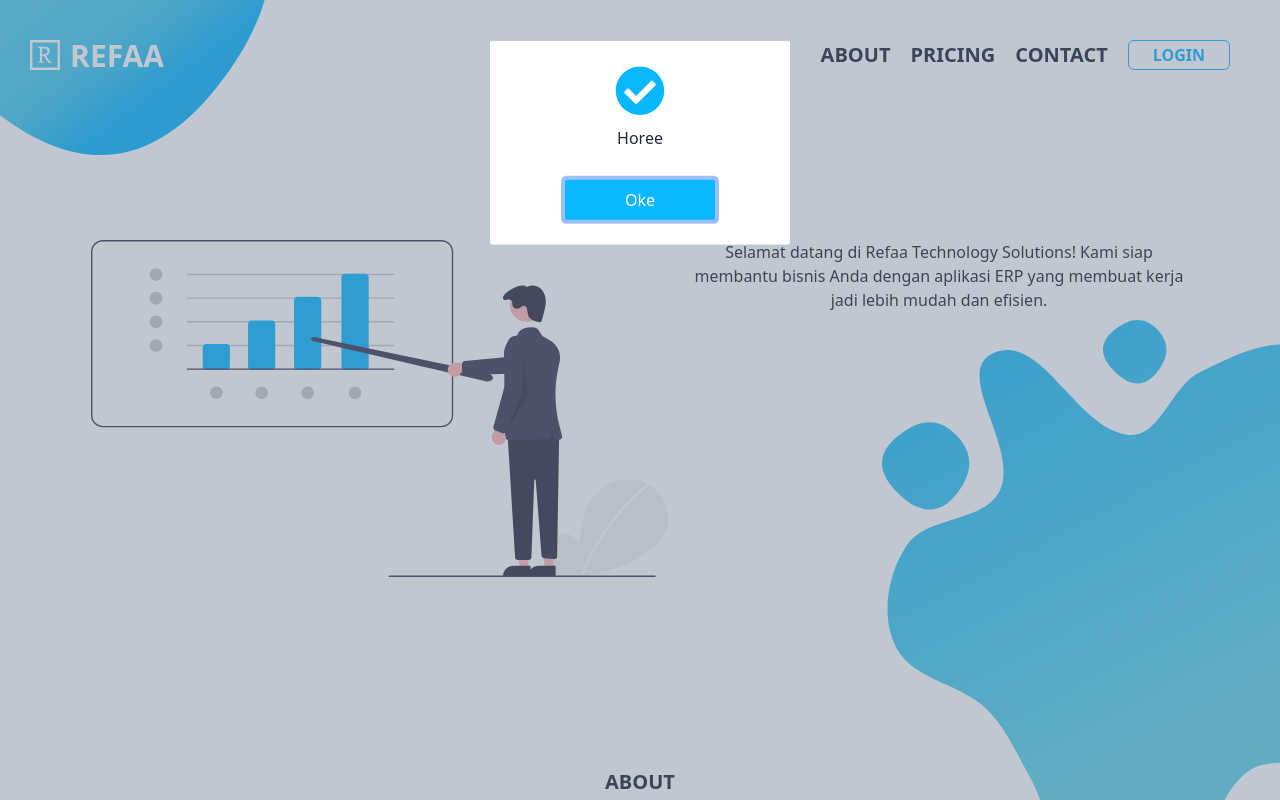
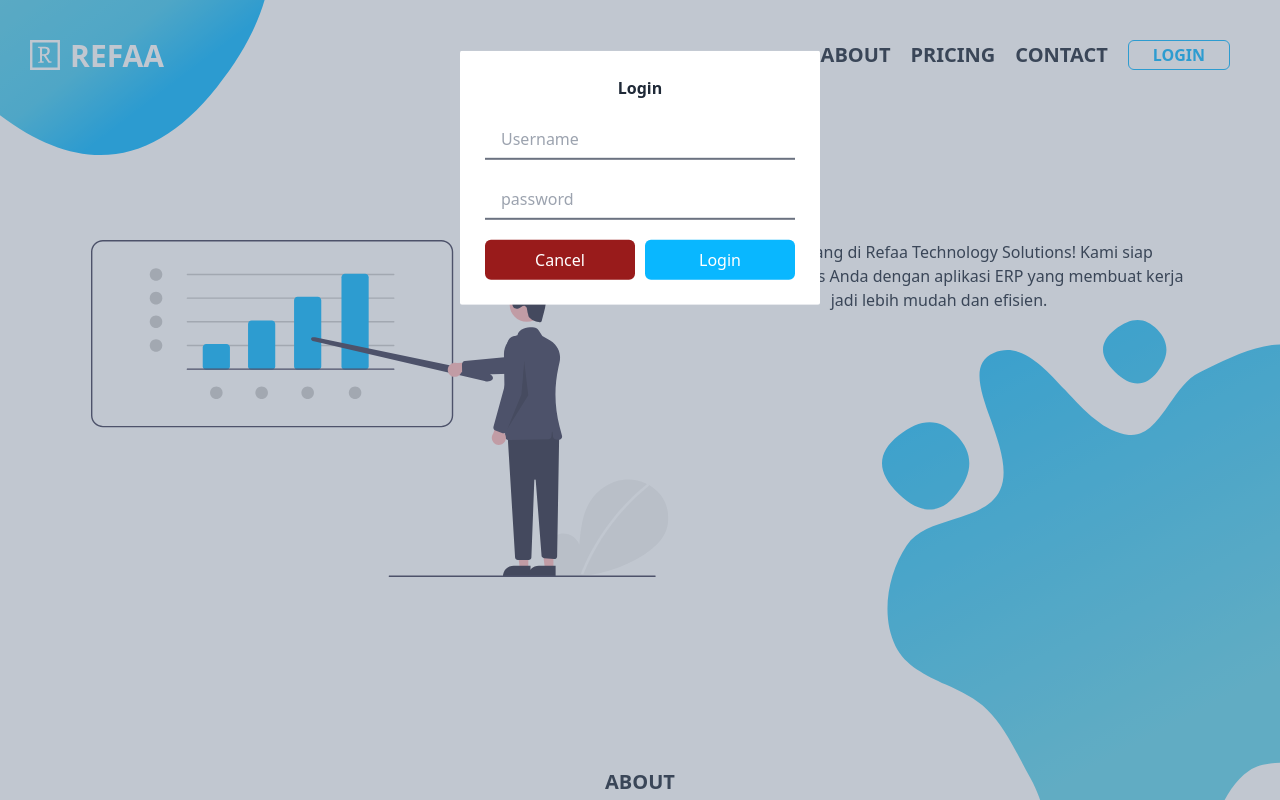
Before and after one commit to refarwan/refaa-landing-page, a React (Create React App) app: page / in a window 1280 px wide. Both pictures are taken after a click on the button "LOGIN". Shown: the top 800 px of the page. Built offline with nearby package versions, Linux system fonts and the light colour scheme.

Commit message:
feat: add popup login form

```diff
--- /dev/null
+++ b/src/LoginForm.tsx
@@ -0,0 +1,52 @@
+import { FormEvent, useRef } from "react";
+import { usePopup } from "./components/Popup";
+
+const LoginForm = () => {
+	const refUsername = useRef<HTMLInputElement>(null);
+	const popup = usePopup();
+	const handleSubmit = (event: FormEvent) => {
+		event.preventDefault();
+		popup.close();
+		setTimeout(() => {
+			popup.open({
+				type: "success",
+				message: `Wellcome ${refUsername.current?.value}`,
+			});
+		}, 200);
+	};
+	return (
+		<form onSubmit={handleSubmit} className="flex flex-col gap-[20px]">
+			<h1 className="font-semibold text-center">Login</h1>
+			<input
+				type="text"
+				placeholder="Username"
+				ref={refUsername}
+				className="block border-b-2 border-gray-500 h-[40px] px-[16px] outline-none"
+			/>
+			<input
+				type="password"
+				placeholder="password"
+				className="block border-b-2 border-gray-500 h-[40px] px-[16px] outline-none"
+			/>
+			<div className="flex flex-row gap-[10px] justify-center">
+				<button
+					onClick={() => {
+						popup.close();
+					}}
+					type="button"
+					className="bg-red-800 text-white h-[40px] w-[150px] rounded-md"
+				>
+					Cancel
+				</button>
+				<button
+					type="submit"
+					className="bg-main-blue text-white h-[40px] w-[150px] rounded-md"
+				>
+					Login
+				</button>
+			</div>
+		</form>
+	);
+};
+
+export default LoginForm;
--- a/src/components/Header.tsx
+++ b/src/components/Header.tsx
@@ -4,6 +4,7 @@ import logo from "../logo.svg";
 
 import { FaBars } from "react-icons/fa";
 import { usePopup } from "./Popup";
+import LoginForm from "../LoginForm";
 
 const Header = () => {
 	const [menuIsActive, setMenuIsActive] = useState<boolean>(false);
@@ -67,9 +68,10 @@ const Header = () => {
 					</nav>
 					<button
 						onClick={() => {
+							setMenuIsActive(false);
 							popup.open({
-								type: "success",
-								message: "Horee",
+								type: "custom",
+								customComponent: <LoginForm />,
 							});
 						}}
 						className="block bg-main-blue w-full text-white h-[40px] rounded-md font-semibold hover:text-white hover:bg-main-blue sm:bg-white sm:text-main-blue sm:border sm:border-main-blue sm:px-[16px] sm:h-[26px] xl:h-[30px] xl:px-[24px]"
--- a/src/style.css
+++ b/src/style.css
@@ -753,6 +753,14 @@ html {
   width: 100vw;
 }
 
+.w-\[200px\] {
+  width: 200px;
+}
+
+.w-\[100px\] {
+  width: 100px;
+}
+
 .min-w-\[300px\] {
   min-width: 300px;
 }
@@ -889,6 +897,28 @@ html {
   border-top-width: 1px;
 }
 
+.border-b-2 {
+  border-bottom-width: 2px;
+}
+
+.border-b-8 {
+  border-bottom-width: 8px;
+}
+
+.border-b-4 {
+  border-bottom-width: 4px;
+}
+
+.border-gray-800 {
+  --tw-border-opacity: 1;
+  border-color: rgb(31 41 55 / var(--tw-border-opacity));
+}
+
+.border-gray-500 {
+  --tw-border-opacity: 1;
+  border-color: rgb(107 114 128 / var(--tw-border-opacity));
+}
+
 .bg-gray-800\/40 {
   background-color: rgb(31 41 55 / 0.4);
 }
@@ -923,6 +953,16 @@ html {
 .bg-red-900 {
   --tw-bg-opacity: 1;
   background-color: rgb(127 29 29 / var(--tw-bg-opacity));
+}
+
+.bg-red-500 {
+  --tw-bg-opacity: 1;
+  background-color: rgb(239 68 68 / var(--tw-bg-opacity));
+}
+
+.bg-red-800 {
+  --tw-bg-opacity: 1;
+  background-color: rgb(153 27 27 / var(--tw-bg-opacity));
 }
 
 .fill-main-blue {
@@ -981,6 +1021,11 @@ html {
 .py-\[50px\] {
   padding-top: 50px;
   padding-bottom: 50px;
+}
+
+.px-\[16px\] {
+  padding-left: 16px;
+  padding-right: 16px;
 }
 
 .pb-\[100px\] {
@@ -1042,6 +1087,11 @@ html {
   --tw-shadow: 0 0 10px 1px rgba(0,0,0,.25);
   --tw-shadow-colored: 0 0 10px 1px var(--tw-shadow-color);
   box-shadow: var(--tw-ring-offset-shadow, 0 0 #0000), var(--tw-ring-shadow, 0 0 #0000), var(--tw-shadow);
+}
+
+.outline-none {
+  outline: 2px solid transparent;
+  outline-offset: 2px;
 }
 
 .transition-all {
```
